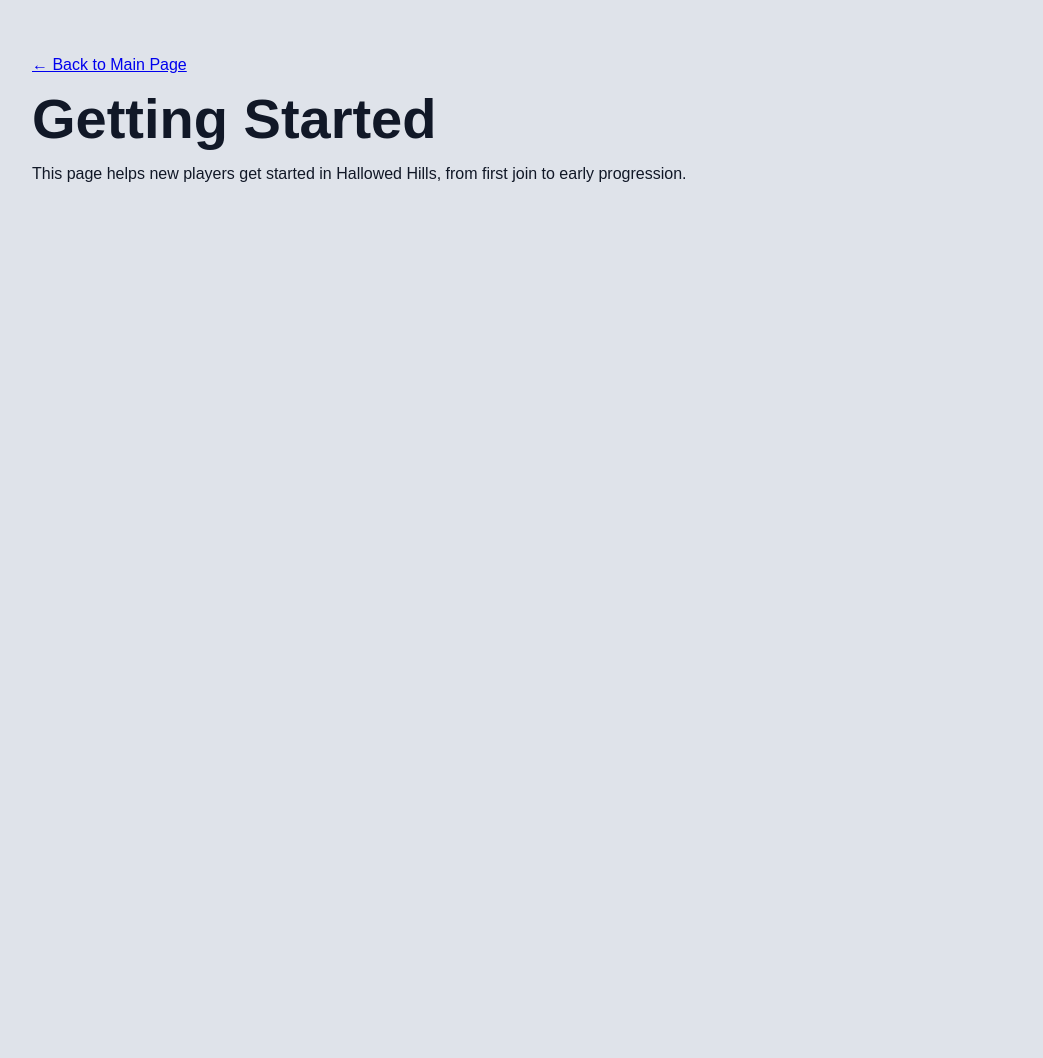
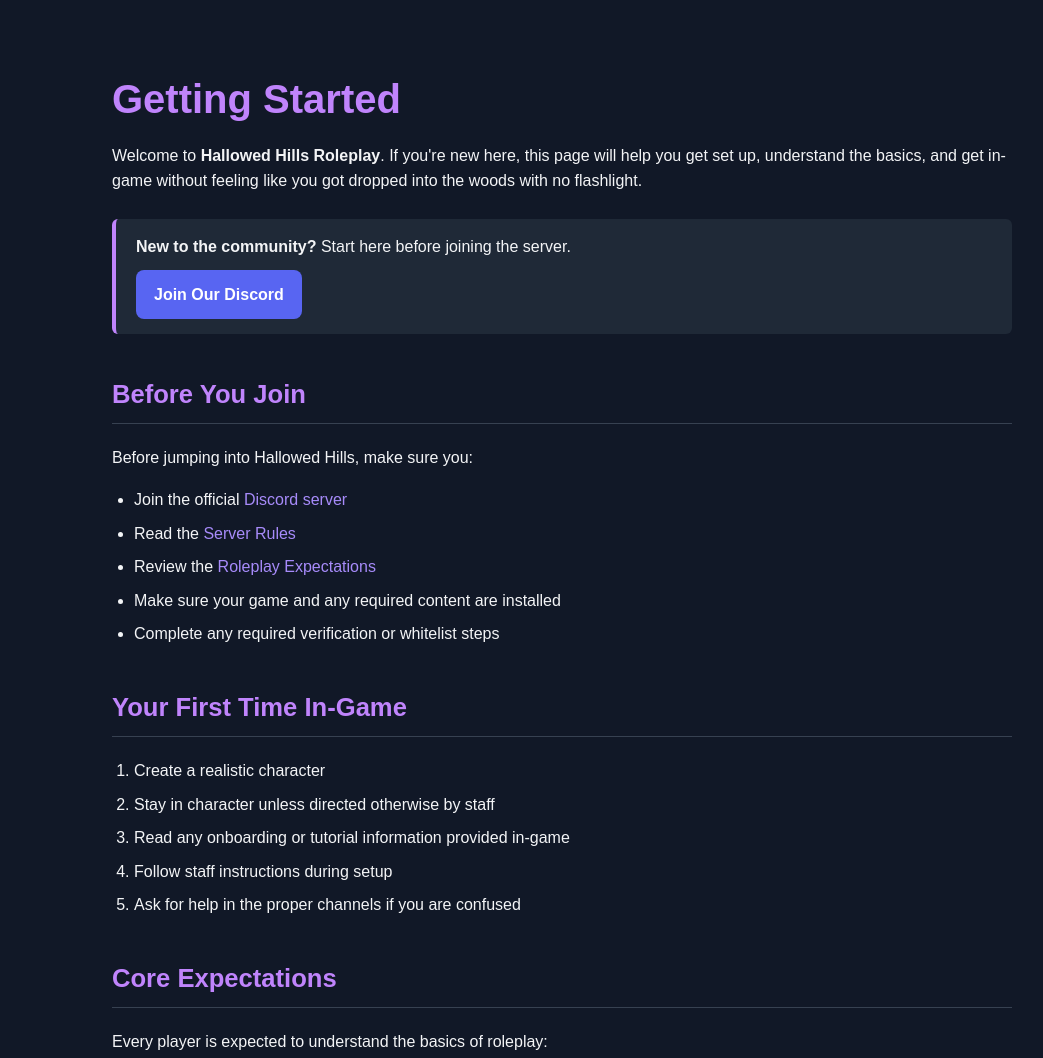
Before and after one commit to stevenshello/hallowedhills-wiki, a plain HTML site: page getting-started/index.html in a window 1280 px wide. Shown: the top 1058 px of the page, without its empty margins (78-1121 px from the left). Before the commit the page ends 800 px from the top, so only its background shows below. Drawn offline with Linux system fonts and the light colour scheme.

Commit message:
Revise index.html for Hallowed Hills Roleplay
Updated the HTML structure and styling for the Getting Started page, including new meta tags and a more detailed introduction to Hallowed Hills Roleplay.

```diff
--- a/getting-started/index.html
+++ b/getting-started/index.html
@@ -1,16 +1,186 @@
-<!doctype html>
+<!DOCTYPE html>
 <html lang="en">
 <head>
-  <meta charset="utf-8">
-  <meta name="viewport" content="width=device-width, initial-scale=1">
-  <title>Getting Started | Hallowed Hills Wiki</title>
-  <link rel="stylesheet" href="../assets/css/style.css">
+  <meta charset="UTF-8" />
+  <meta name="viewport" content="width=device-width, initial-scale=1.0" />
+  <title>Getting Started | Hallowed Hills Roleplay</title>
+  <meta name="description" content="Start here if you're new to Hallowed Hills Roleplay." />
+  <style>
+    body {
+      margin: 0;
+      font-family: Arial, sans-serif;
+      line-height: 1.6;
+      background: #111827;
+      color: #f3f4f6;
+    }
+
+    .container {
+      max-width: 900px;
+      margin: 0 auto;
+      padding: 40px 20px;
+    }
+
+    h1, h2 {
+      color: #c084fc;
+    }
+
+    h1 {
+      font-size: 2.5rem;
+      margin-bottom: 10px;
+    }
+
+    h2 {
+      margin-top: 40px;
+      font-size: 1.6rem;
+      border-bottom: 1px solid #374151;
+      padding-bottom: 8px;
+    }
+
+    p {
+      margin: 12px 0;
+    }
+
+    a {
+      color: #a78bfa;
+      text-decoration: none;
+    }
+
+    a:hover {
+      text-decoration: underline;
+    }
+
+    .notice {
+      background: #1f2937;
+      border-left: 4px solid #c084fc;
+      padding: 15px 20px;
+      margin: 25px 0;
+      border-radius: 6px;
+    }
+
+    ul, ol {
+      padding-left: 22px;
+    }
+
+    li {
+      margin-bottom: 8px;
+    }
+
+    .section {
+      margin-bottom: 30px;
+    }
+
+    .card-links {
+      background: #1f2937;
+      padding: 20px;
+      border-radius: 8px;
+      margin-top: 15px;
+    }
+
+    .card-links ul {
+      margin: 0;
+      padding-left: 20px;
+    }
+
+    .discord-button {
+      display: inline-block;
+      margin-top: 10px;
+      padding: 12px 18px;
+      background: #5865F2;
+      color: #ffffff;
+      border-radius: 8px;
+      font-weight: bold;
+      text-decoration: none;
+    }
+
+    .discord-button:hover {
+      opacity: 0.9;
+      text-decoration: none;
+    }
+
+    hr {
+      border: none;
+      border-top: 1px solid #374151;
+      margin: 30px 0;
+    }
+  </style>
 </head>
 <body>
-  <main class="page">
-    <p><a href="../Main_Page/">← Back to Main Page</a></p>
+  <div class="container">
     <h1>Getting Started</h1>
-    <p>This page helps new players get started in Hallowed Hills, from first join to early progression.</p>
-  </main>
+    <p>
+      Welcome to <strong>Hallowed Hills Roleplay</strong>. If you're new here, this page will help you get set up,
+      understand the basics, and get in-game without feeling like you got dropped into the woods with no flashlight.
+    </p>
+
+    <div class="notice">
+      <strong>New to the community?</strong> Start here before joining the server.
+      <br />
+      <a class="discord-button" href="https://discord.gg/YnunVT5SVJ" target="_blank" rel="noopener noreferrer">Join Our Discord</a>
+    </div>
+
+    <div class="section">
+      <h2>Before You Join</h2>
+      <p>Before jumping into Hallowed Hills, make sure you:</p>
+      <ul>
+        <li>Join the official <a href="https://discord.gg/YnunVT5SVJ" target="_blank" rel="noopener noreferrer">Discord server</a></li>
+        <li>Read the <a href="/rules/">Server Rules</a></li>
+        <li>Review the <a href="/roleplay-expectations/">Roleplay Expectations</a></li>
+        <li>Make sure your game and any required content are installed</li>
+        <li>Complete any required verification or whitelist steps</li>
+      </ul>
+    </div>
+
+    <div class="section">
+      <h2>Your First Time In-Game</h2>
+      <ol>
+        <li>Create a realistic character</li>
+        <li>Stay in character unless directed otherwise by staff</li>
+        <li>Read any onboarding or tutorial information provided in-game</li>
+        <li>Follow staff instructions during setup</li>
+        <li>Ask for help in the proper channels if you are confused</li>
+      </ol>
+    </div>
+
+    <div class="section">
+      <h2>Core Expectations</h2>
+      <p>Every player is expected to understand the basics of roleplay:</p>
+      <ul>
+        <li>Stay in character during active roleplay</li>
+        <li>Value your life and act realistically</li>
+        <li>Do not random kill, troll, or intentionally ruin scenes</li>
+        <li>Do not use out-of-character information in character</li>
+        <li>Treat staff and other community members with respect</li>
+      </ul>
+
+      <p>For full details, read:</p>
+      <ul>
+        <li><a href="/rules/">Server Rules</a></li>
+        <li><a href="/roleplay-expectations/">Roleplay Expectations</a></li>
+      </ul>
+    </div>
+
+    <div class="section">
+      <h2>Important Pages</h2>
+      <div class="card-links">
+        <ul>
+          <li><a href="/rules/">Server Rules</a></li>
+          <li><a href="/roleplay-expectations/">Roleplay Expectations</a></li>
+          <li><a href="/faq/">Frequently Asked Questions</a></li>
+          <li><a href="/whitelisting/">Whitelisting Information</a></li>
+          <li><a href="/departments/">Departments</a></li>
+          <li><a href="/staff/">Staff Team</a></li>
+        </ul>
+      </div>
+    </div>
+
+    <div class="section">
+      <h2>Need Help?</h2>
+      <ul>
+        <li>Open a support ticket in Discord</li>
+        <li>Ask questions in the appropriate help channel</li>
+        <li>Reach out to staff for support with setup, rules, or onboarding</li>
+      </ul>
+    </div>
+  </div>
 </body>
 </html>
```
